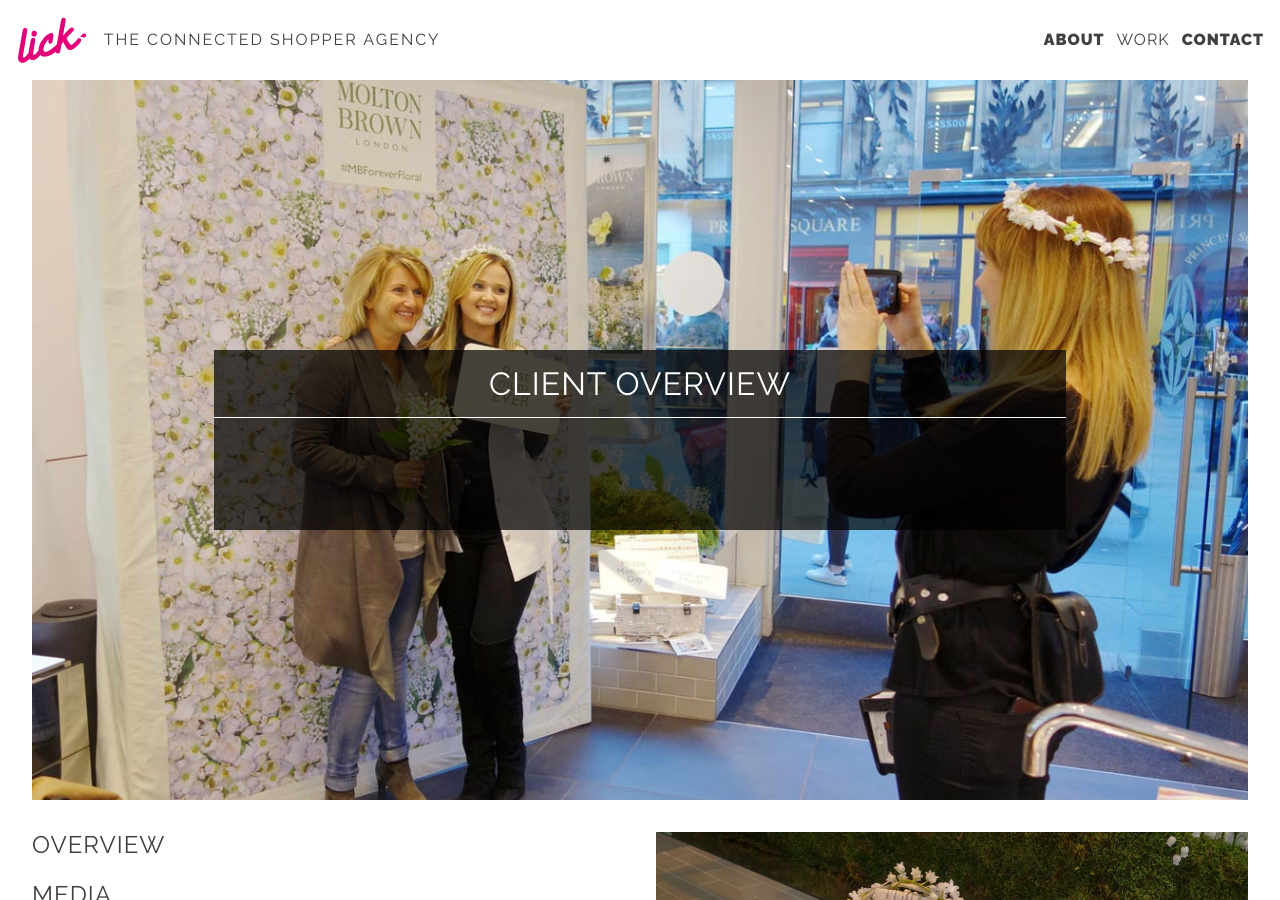
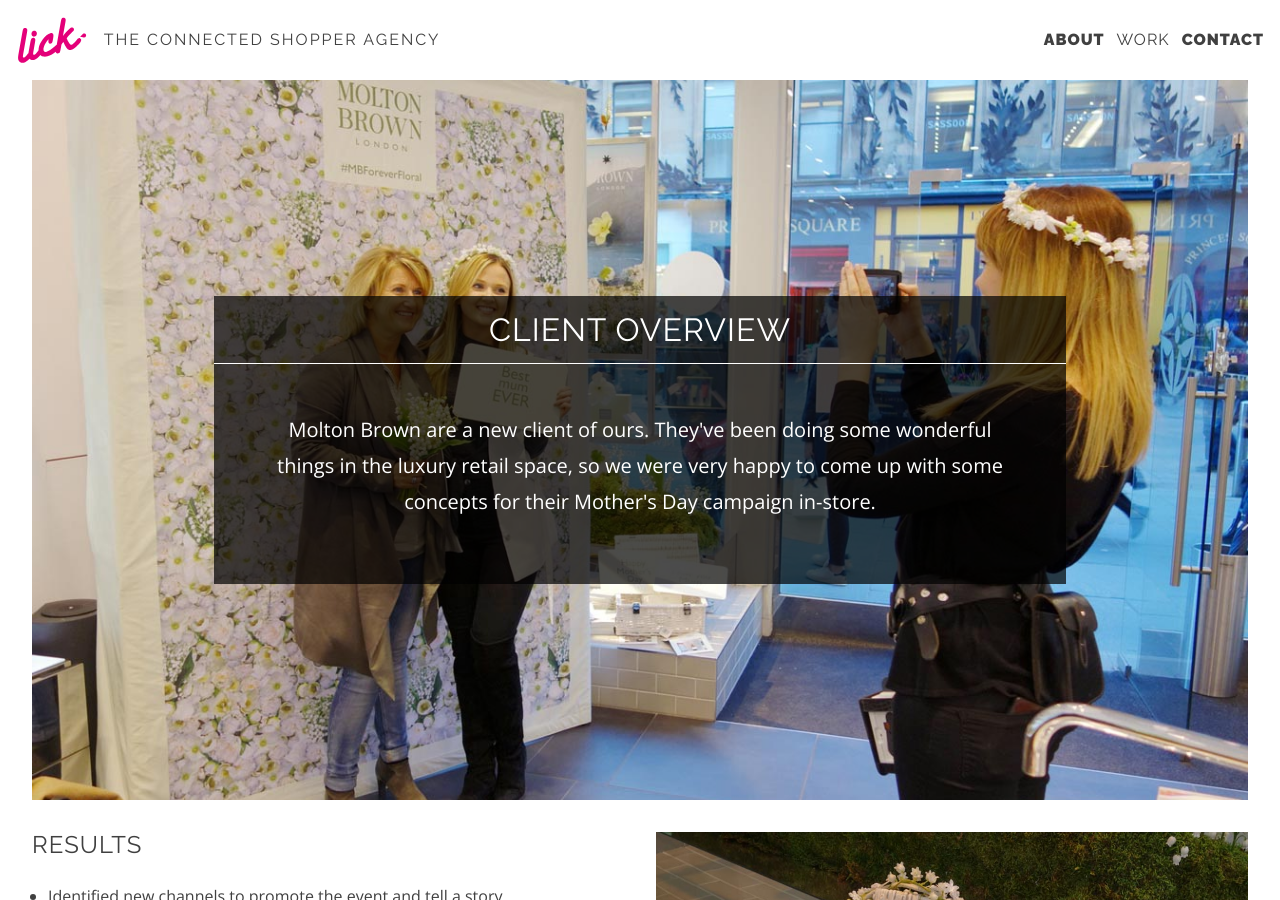
Before and after one commit to lickcreative/website, a Jekyll site: the page built from _case_studies/molton-brown.markdown, in a window 1280 px wide and 900 px high. Built offline with Jekyll 4.4.1, drawn with Linux system fonts in a browser that asks for light colours.

Commit message:
Updated Molton Brown

```diff
--- a/_case_studies/molton-brown.markdown
+++ b/_case_studies/molton-brown.markdown
@@ -1,14 +1,13 @@
 ---
 title: Molton Brown
 date: 2016-07-21 13:28:00 Z
+client_overview: Molton Brown are a new client of ours. They've been doing some wonderful
+  things in the luxury retail space, so we were very happy to come up with some concepts
+  for their Mother's Day campaign in-store.
 cover_image: "/uploads/molton-brown-1280.jpg"
 images:
 - "/uploads/molton-brown-box.jpg"
 ---
-
-## Overview
-
-## Media
 
 ## Results
 - Identified new channels to promote the event and tell a story.
```
